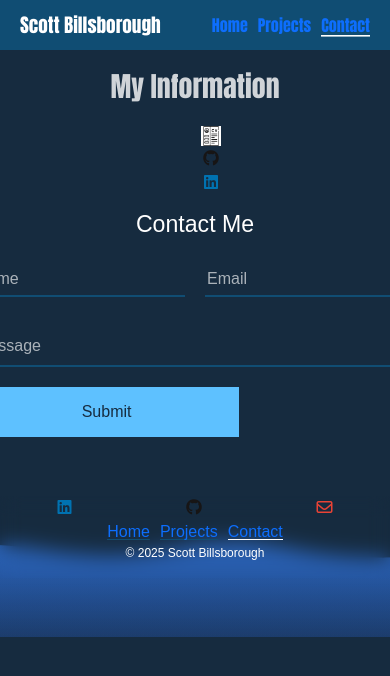
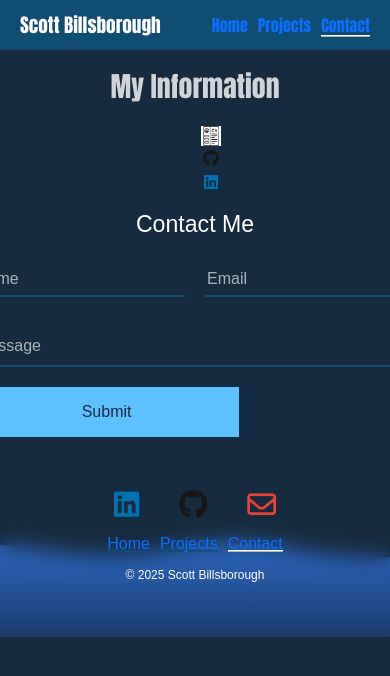
Before and after one commit to sbillsborough/react-portfolio, a React (Create React App) app in the folder react-portfolio/: page /contact in a window 390 px wide. Shown: the top 676 px of the page. Built offline with nearby package versions, Linux system fonts and the light colour scheme; a web font is replaced by a local one.

Commit message:
Responsive socials icons with hover effect
Cenetered the icons with justify-content and added a gap of 40px to bring them closer to the middle of the page
Adjusted the icon size with font-size
Added a hover effect that zooms the icons slightly on hover

```diff
--- a/react-portfolio/src/index.css
+++ b/react-portfolio/src/index.css
@@ -346,17 +346,40 @@ footer {
   overflow: hidden;
 }
 
-.legal {
-  color: var(--white-text);
-  font-size: 12px;
+section {
+  position: relative;
+  z-index: 2;
+  width: 100%;
+  backdrop-filter: blur(10px);
 }
 
 .socials {
   display: flex;
-  justify-content: space-around;
+  justify-content: center;
+  flex-wrap: wrap;
+  gap: 40px;
   margin: 0;
   padding: 0;
   list-style: none;
+}
+
+.socials i {
+  font-size: 1.8rem;
+  transition: transform 0.3s ease;
+}
+
+.socials i:hover {
+  transform: scale(1.2);
+}
+
+.links {
+  margin: 10px;
+}
+
+.legal {
+  color: var(--white-text);
+  font-size: 12px;
+  margin: 0;
 }
 
 svg {
@@ -369,13 +392,6 @@ svg {
   z-index: 0;
   opacity: 0.9;
   pointer-events: none;
-}
-
-section {
-  position: relative;
-  z-index: 2;
-  width: 100%;
-  backdrop-filter: blur(10px);
 }
 
 /* Media Queries */
```
